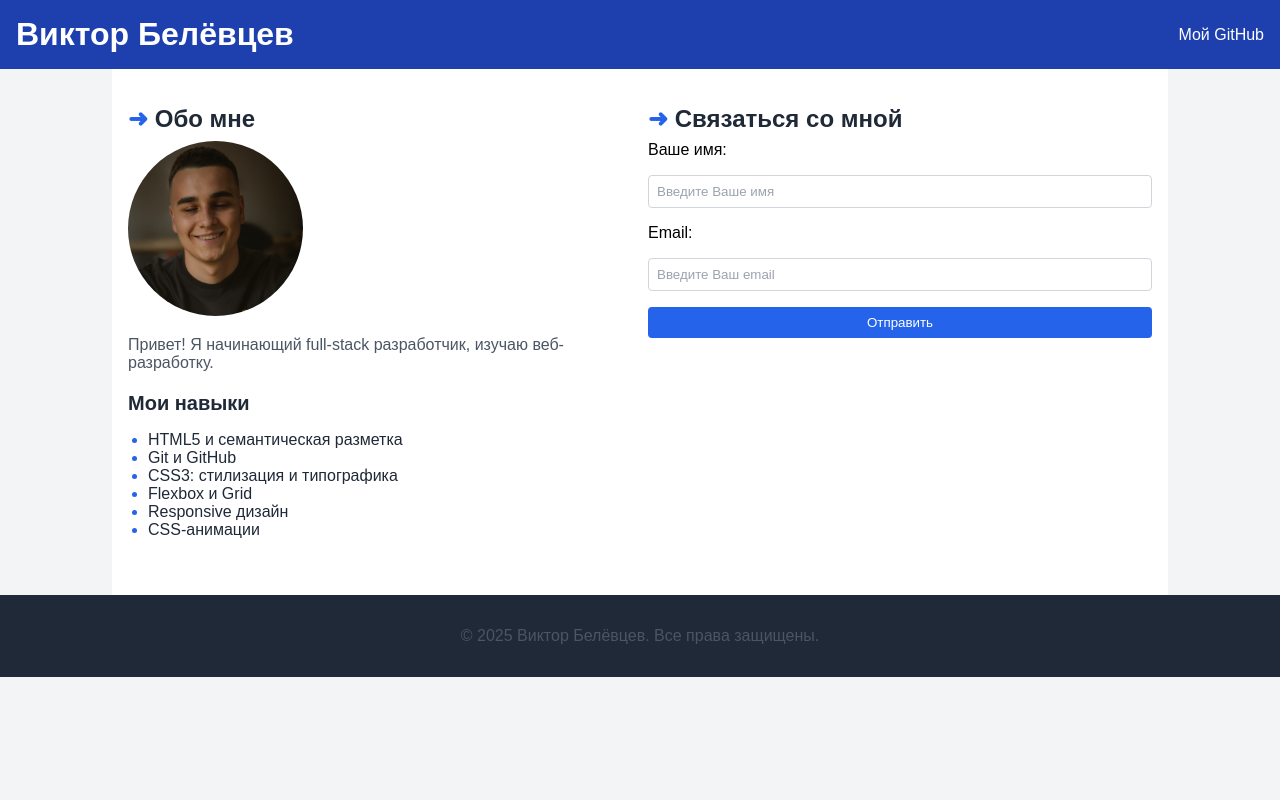
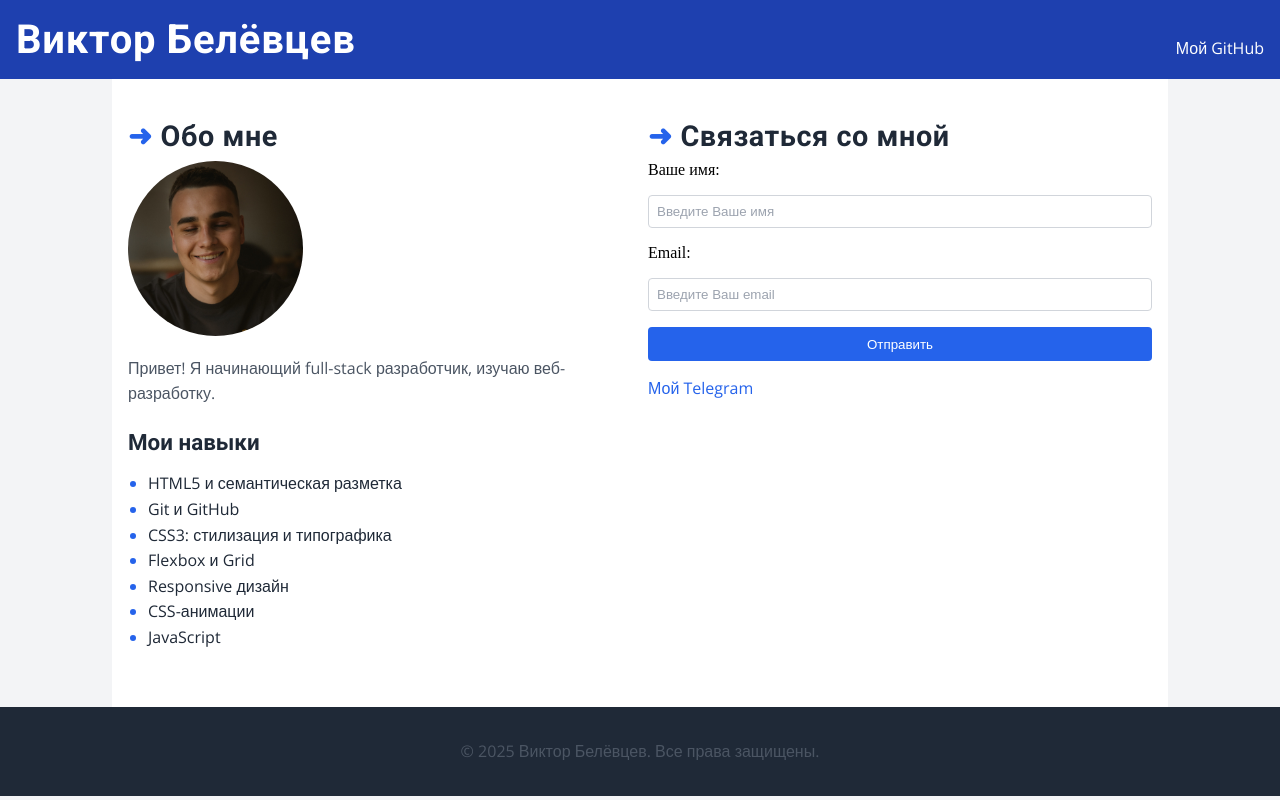
Before and after one commit to belyovtseff/fullstack-learning, a plain HTML site: page index.html in a window 1280 px wide. Drawn offline with nearby package versions, Linux system fonts and the light colour scheme.

Commit message:
Day 6: Added typography with Google Fonts and Telegram link to landing page

```diff
--- a/index.html
+++ b/index.html
@@ -4,6 +4,7 @@
     <meta charset="UTF-8">
     <meta name="viewport" content="width=device-width, initial-scale=1.0">
     <title>Виктор Белёвцев - Визитка</title>
+    <link href="https://fonts.googleapis.com/css2?family=Roboto:wght@400;700&family=Open+Sans:wght@400&display=swap" rel="stylesheet">
     <link rel="stylesheet" href="style.css">
 </head>
 <body>
@@ -26,6 +27,7 @@
                 <li>Flexbox и Grid</li>
                 <li>Responsive дизайн</li>
                 <li>CSS-анимации</li>
+                <li>JavaScript</li>
             </ul>
         </section>
         <section>
@@ -37,6 +39,7 @@
                 <input type="email" id="email" name="email" placeholder="Введите Ваш email" required>
                 <button type="submit">Отправить</button>
             </form>
+            <a href="https://t.me/belyovtseff">Мой Telegram</a>
         </section>
     </main>
     <footer>
--- a/style.css
+++ b/style.css
@@ -1,6 +1,5 @@
 body {
   background-color: #F3F4F6;
-  font-family: Arial, sans-serif;
   margin: 0;
 }
 header {
@@ -13,10 +12,14 @@ header {
   animation: fadeIn 1s;
 }
 header h1 {
-  font-size: 2rem;
+  font-family: 'Roboto', sans-serif;
+  font-size: 2.5rem;
+  font-weight: 700;
   margin: 0;
+  letter-spacing: 0.02em;
 }
 header a {
+  font-family: 'Open Sans', sans-serif;
   color: #FFFFFF;
   text-decoration: none;
 }
@@ -38,9 +41,12 @@ section {
   margin-bottom: 1.5rem;
 }
 h2 {
-  font-size: 1.5rem;
+  font-family: 'Roboto', sans-serif;
+  font-size: 1.8rem;
+  font-weight: 700;
   color: #1F2937;
   margin-bottom: 0.5rem;
+  letter-spacing: 0.02em;
   position: relative;
 }
 h2::before {
@@ -48,17 +54,23 @@ h2::before {
   color: #2563EB;
 }
 h3 {
-  font-size: 1.25rem;
+  font-family: 'Roboto', sans-serif;
+  font-size: 1.4rem;
+  font-weight: 700;
   color: #1F2937;
   margin-bottom: 0.5rem;
 }
 p {
+  font-family: 'Open Sans', sans-serif;
   color: #4B5563;
+  line-height: 1.6;
 }
 ul {
+  font-family: 'Open Sans', sans-serif;
   list-style: disc;
   padding-left: 1.25rem;
   color: #1F2937;
+  line-height: 1.6;
 }
 ul li::marker {
   color: #2563EB;
@@ -80,6 +92,7 @@ button {
   background-image: linear-gradient(to right, #2563EB 50%, #1D4ED8 50%);
   background-size: 200% 100%;
   background-position: 0% 0;
+  font-family: 'Open Sans', sans-serif;
   color: #FFFFFF;
   padding: 0.5rem;
   border: none;
@@ -91,17 +104,28 @@ button:hover {
   background-position: 100% 0;
 }
 img.avatar {
-  width: 175px;
-  height: 175px;
-  object-fit: cover;
+  width: 100px;
+  max-width: 100%;
+  object-fit: contain;
   border-radius: 50%;
-  object-position: 50% 10%;
+  object-position: 70% 70%;
 }
 footer {
   background-color: #1F2937;
   color: #FFFFFF;
   padding: 1rem;
   text-align: center;
+}
+a {
+  font-family: 'Open Sans', sans-serif;
+  font-size: 1rem;
+  color: #2563EB;
+  text-decoration: none;
+  margin-top: 1rem;
+  display: block;
+}
+a:hover {
+  text-decoration: underline;
 }
 @keyframes fadeIn {
   from { opacity: 0; }
@@ -113,16 +137,27 @@ footer {
     padding: 0.5rem;
   }
   header h1 {
+    font-size: 2rem;
+  }
+  h2 {
     font-size: 1.5rem;
   }
-  h2 {
-    font-size: 1.25rem;
+  h3 {
+    font-size: 1.2rem;
   }
-  h3 {
-    font-size: 1rem;
+  p, ul, a {
+    font-size: 0.9rem;
   }
   img.avatar {
     width: 80px;
-    height: auto; /* Автоматическая высота для адаптации пропорций */
+    height: auto;
+    object-position: 70% 70%;
   }
 }
+
+img.avatar {
+  width: 175px;
+  height: 175px;
+  object-fit: cover;
+  border-radius: 50%;
+  object-position: 50% 10%;
```
